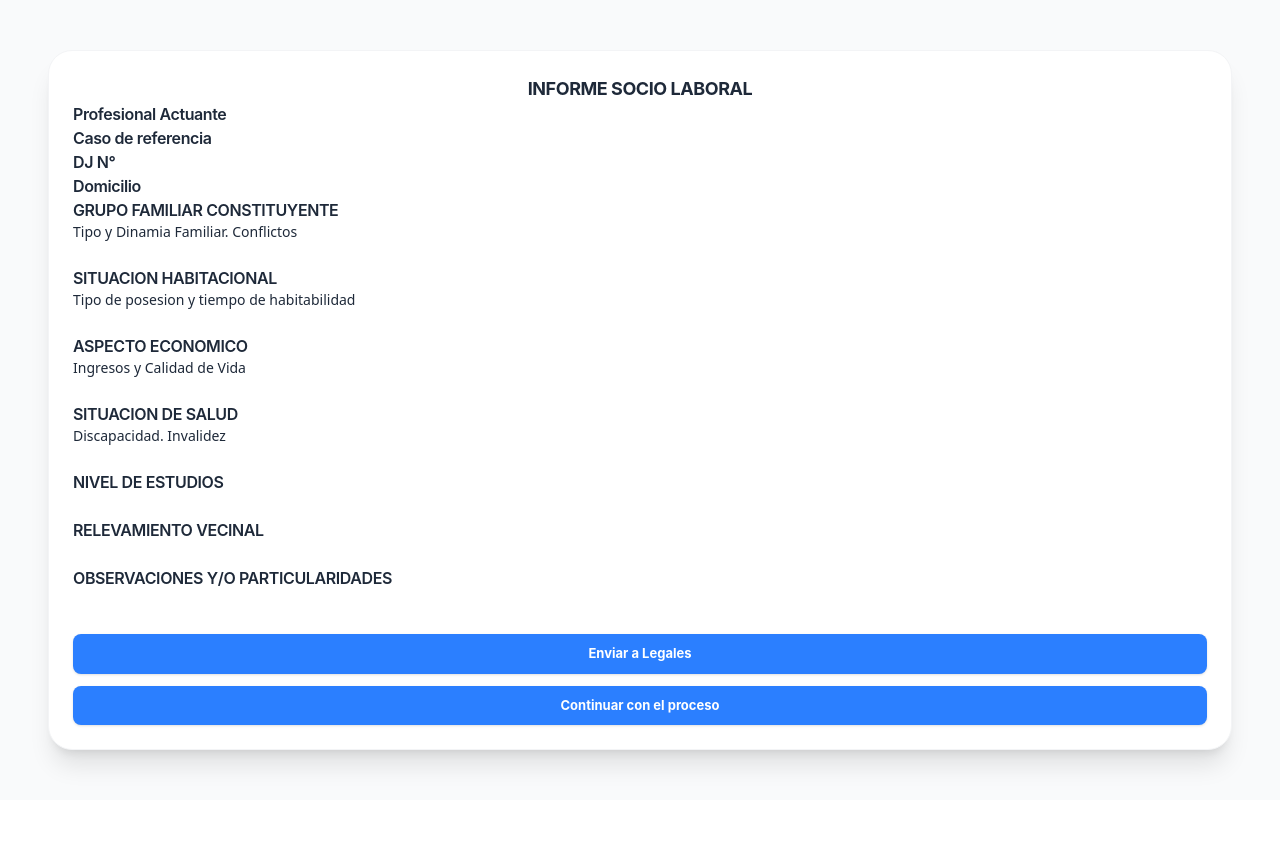
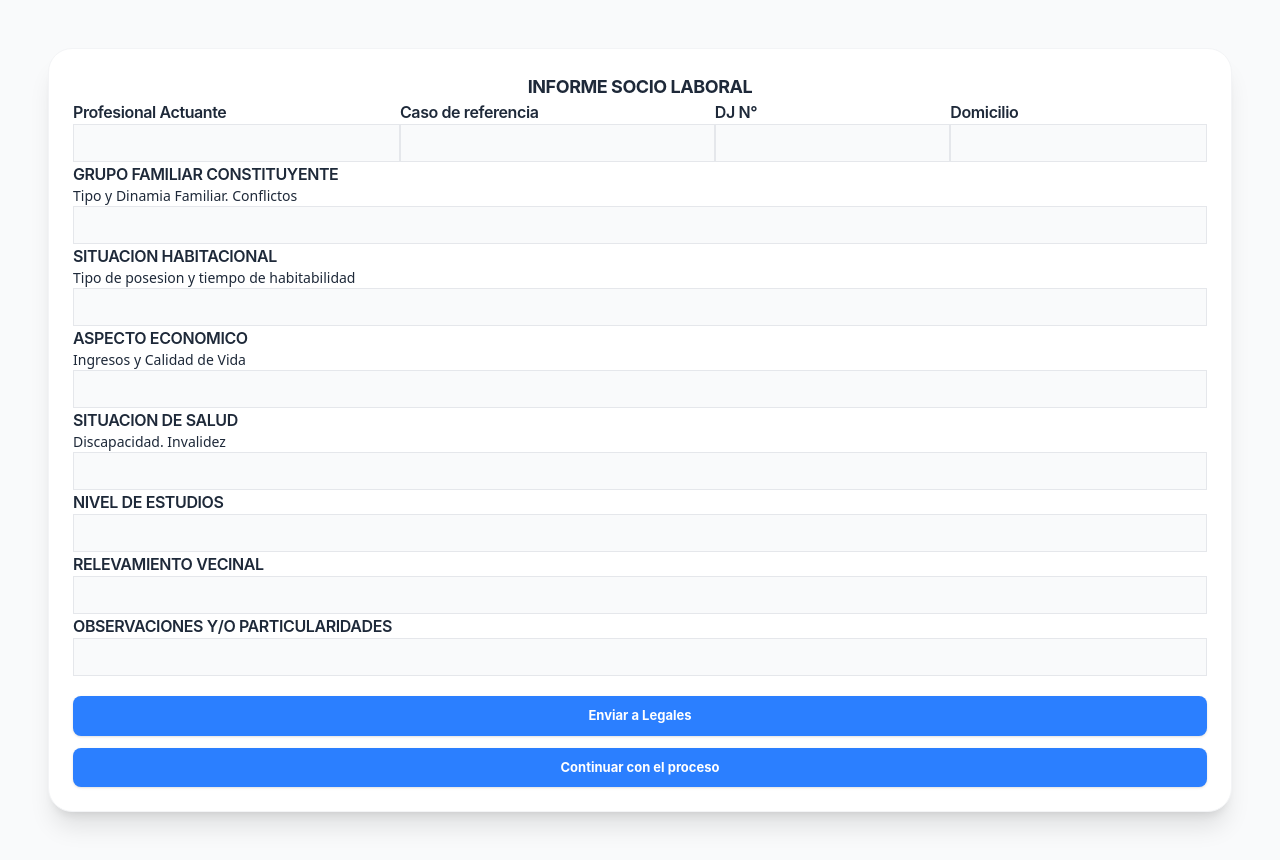
Before and after one commit to lucasdiaz7/proyecto-ipvu, a React (Create React App) app in the folder client/: page / in a window 1280 px wide. Before the commit the page ends 800 px from the top, so only its background shows below. Built offline with nearby package versions, Linux system fonts and the light colour scheme.

Commit message:
agregando estilos

```diff
--- a/client/src/components/trabajadorSocial/Form/Form1.jsx
+++ b/client/src/components/trabajadorSocial/Form/Form1.jsx
@@ -7,56 +7,89 @@ const Form1 = () => {
                 <div class="flex justify-center">
                     <h2 class="text-gray-800 font-bold text-[18px] tracking-tight">INFORME SOCIO LABORAL</h2>
                 </div>
-                <div>
+                <div class="flex ">
                     <div>
                         <label class="text-gray-800 font-semibold tracking-tight text-base" >Profesional Actuante</label>
-                        <input type="text" />
+                        <input
+                            type="text"
+                            class="w-full px-3 py-2 text-sm  border border-gray-200 bg-gray-50 focus:outline-none focus:ring-1 focus:ring-blue-400 focus:border-blue-400 focus:bg-white transition-all duration-200"
+                        />
                     </div>
                     <div>
                         <label class="text-gray-800 font-semibold tracking-tight text-base">Caso de referencia</label>
-                        <input type="text" />
+                        <input
+                            type="text"
+                            class="w-full px-3 py-2 text-sm  border border-gray-200 bg-gray-50 focus:outline-none focus:ring-1 focus:ring-blue-400 focus:border-blue-400 focus:bg-white transition-all duration-200"
+                        />
                     </div>
                     <div>
                         <label class="text-gray-800 font-semibold tracking-tight text-base">DJ N°</label>
-                        <input type="text" />
+                        <input
+                            type="text"
+                            class="w-full px-3 py-2 text-sm  border border-gray-200 bg-gray-50 focus:outline-none focus:ring-1 focus:ring-blue-400 focus:border-blue-400 focus:bg-white transition-all duration-200"
+                        />
                     </div>
                     <div>
                         <label class="text-gray-800 font-semibold tracking-tight text-base">Domicilio</label>
-                        <input type="text" />
+                        <input
+                            type="text"
+                            class="w-full px-3 py-2 text-sm  border border-gray-200 bg-gray-50 focus:outline-none focus:ring-1 focus:ring-blue-400 focus:border-blue-400 focus:bg-white transition-all duration-200"
+                        />
                     </div>
                 </div>
                 <div>
                     <div>
                         <h2 class="text-gray-800 font-semibold tracking-tight text-base">GRUPO FAMILIAR CONSTITUYENTE</h2>
                         <p class="text-gray-800 font-sans  text-sm">Tipo y Dinamia Familiar. Conflictos</p>
-                        <input type="text" />
+                        <input
+                            type="text"
+                            class="w-full px-3 py-2 text-sm  border border-gray-200 bg-gray-50 focus:outline-none focus:ring-1 focus:ring-blue-400 focus:border-blue-400 focus:bg-white transition-all duration-200"
+                        />
                     </div>
                     <div>
                         <h2 class="text-gray-800 font-semibold tracking-tight text-base">SITUACION HABITACIONAL</h2>
                         <p class="text-gray-800 font-sans  text-sm">Tipo de posesion y tiempo de habitabilidad</p>
-                        <input type="text" />
+                        <input
+                            type="text"
+                            class="w-full px-3 py-2 text-sm  border border-gray-200 bg-gray-50 focus:outline-none focus:ring-1 focus:ring-blue-400 focus:border-blue-400 focus:bg-white transition-all duration-200"
+                        />
                     </div>
                     <div>
                         <h2 class="text-gray-800 font-semibold tracking-tight text-base">ASPECTO ECONOMICO</h2>
                         <p class="text-gray-800 font-sans  text-sm">Ingresos y Calidad de Vida</p>
-                        <input type="text" />
+                        <input
+                            type="text"
+                            class="w-full px-3 py-2 text-sm  border border-gray-200 bg-gray-50 focus:outline-none focus:ring-1 focus:ring-blue-400 focus:border-blue-400 focus:bg-white transition-all duration-200"
+                        />
                     </div>
                     <div>
                         <h2 class="text-gray-800 font-semibold tracking-tight text-base">SITUACION DE SALUD</h2>
                         <p class="text-gray-800 font-sans  text-sm">Discapacidad. Invalidez</p>
-                        <input type="text" />
+                        <input
+                            type="text"
+                            class="w-full px-3 py-2 text-sm  border border-gray-200 bg-gray-50 focus:outline-none focus:ring-1 focus:ring-blue-400 focus:border-blue-400 focus:bg-white transition-all duration-200"
+                        />
                     </div>
                     <div>
                         <h2 class="text-gray-800 font-semibold tracking-tight text-base">NIVEL DE ESTUDIOS</h2>
-                        <input type="text" />
+                        <input
+                            type="text"
+                            class="w-full px-3 py-2 text-sm  border border-gray-200 bg-gray-50 focus:outline-none focus:ring-1 focus:ring-blue-400 focus:border-blue-400 focus:bg-white transition-all duration-200"
+                        />
                     </div>
                     <div>
                         <h2 class="text-gray-800 font-semibold tracking-tight text-base">RELEVAMIENTO VECINAL</h2>
-                        <input type="text" />
+                        <input
+                            type="text"
+                            class="w-full px-3 py-2 text-sm  border border-gray-200 bg-gray-50 focus:outline-none focus:ring-1 focus:ring-blue-400 focus:border-blue-400 focus:bg-white transition-all duration-200"
+                        />
                     </div>
                     <div>
                         <h2 class="text-gray-800 font-semibold tracking-tight text-base">OBSERVACIONES Y/O PARTICULARIDADES</h2>
-                        <input type="text" />
+                        <input
+                            type="text"
+                            class="w-full px-3 py-2 text-sm  border border-gray-200 bg-gray-50 focus:outline-none focus:ring-1 focus:ring-blue-400 focus:border-blue-400 focus:bg-white transition-all duration-200"
+                        />
                     </div>
                 </div>
                 <div class="flex justify-center flex-col text-center mt-3" >
```
